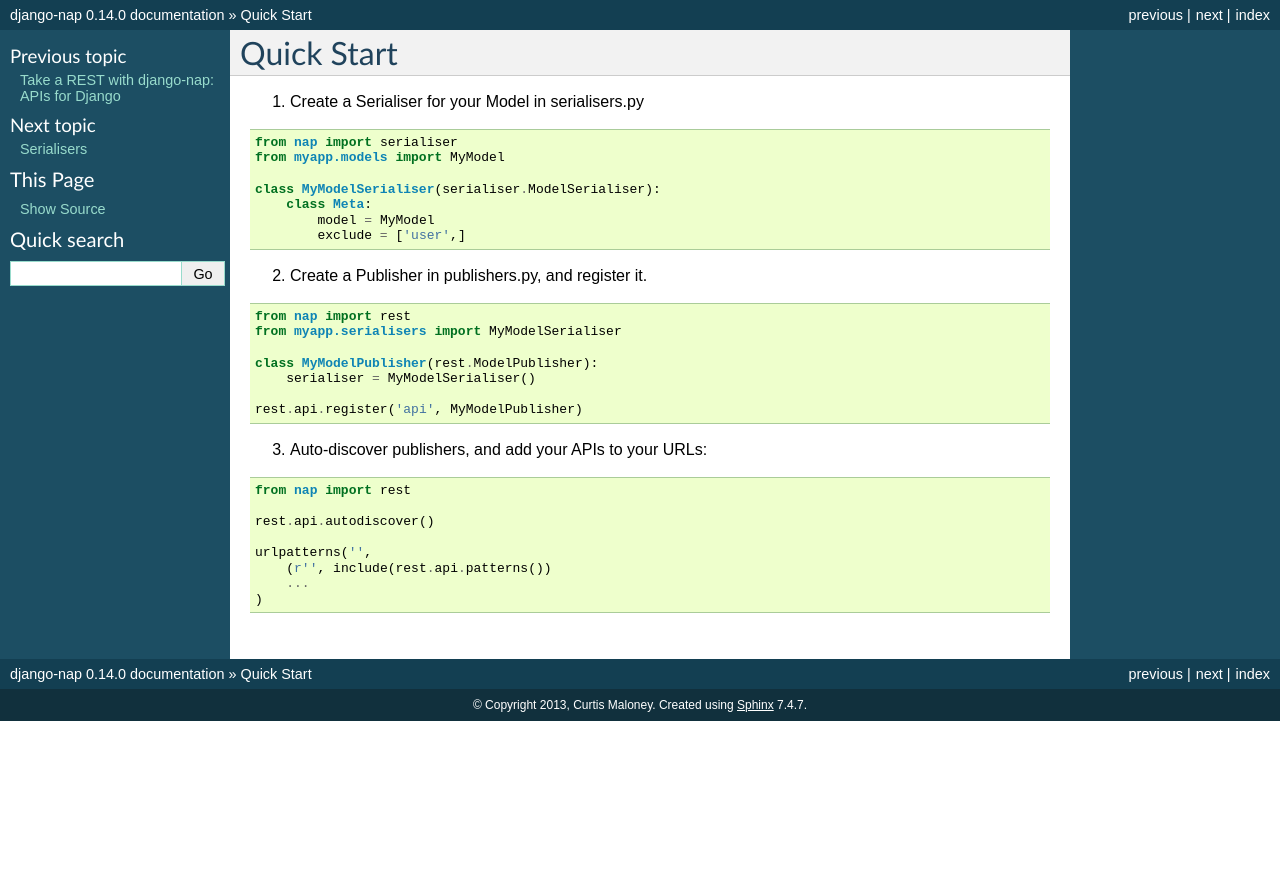
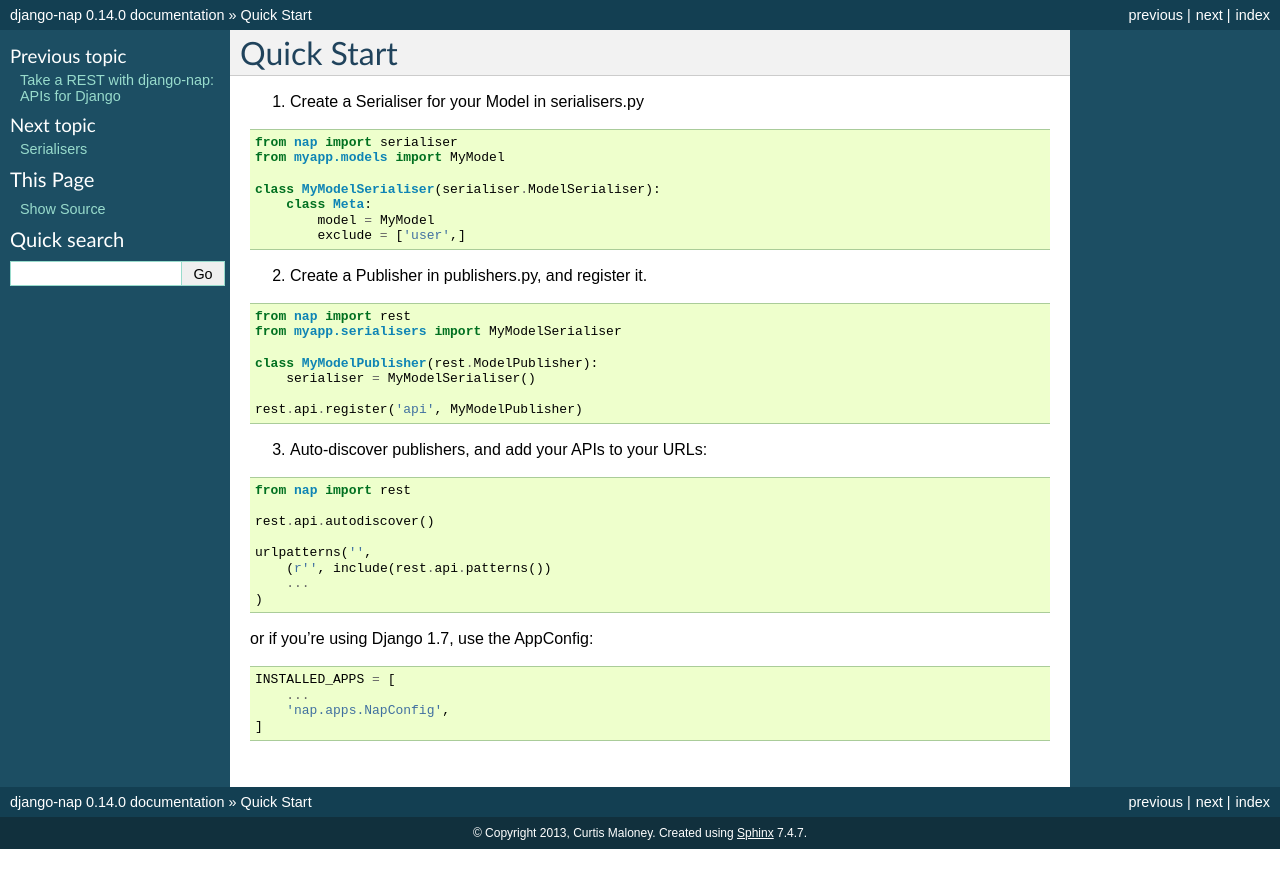
Before and after one commit to funkybob/django-nap, a Sphinx documentation site: the page built from docs/quickstart.rst, in a window 1280 px wide. Shown: the top 888 px of the page. Built offline with Sphinx 7.4.7, drawn with Linux system fonts in a browser that asks for light colours; pages that are not in the unit, such as notebooks, are missing from menus.

Commit message:
Add docs about using AppConfig

```diff
--- a/docs/quickstart.rst
+++ b/docs/quickstart.rst
@@ -37,3 +37,12 @@ Quick Start
         (r'', include(rest.api.patterns())
         ...
     )
+
+or if you're using Django 1.7, use the AppConfig:
+
+.. code-block:: python
+
+   INSTALLED_APPS = [
+       ...
+       'nap.apps.NapConfig',
+   ]
```
